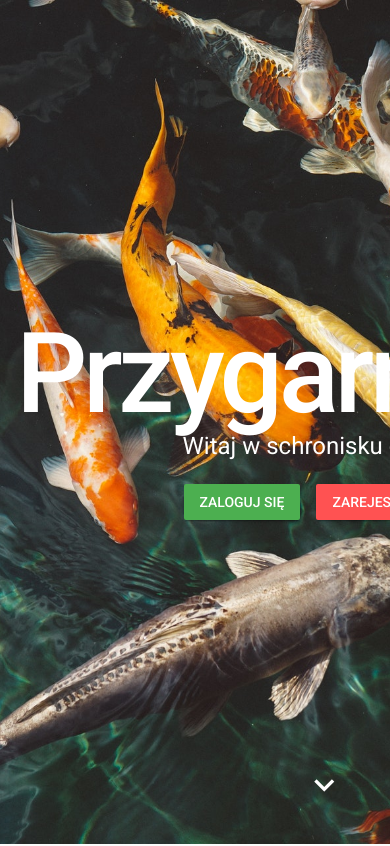
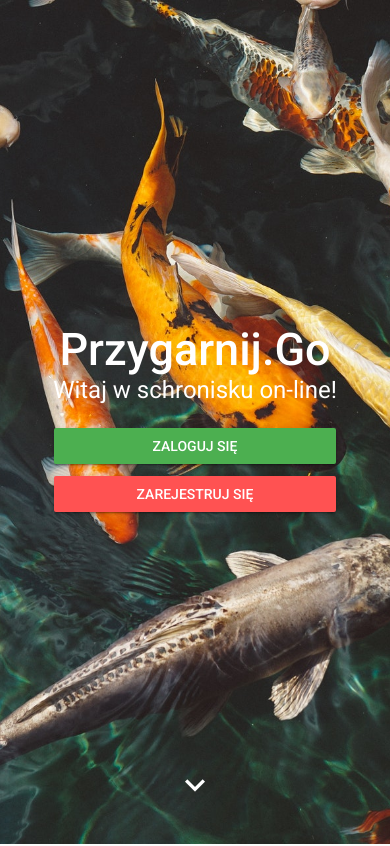
Before and after one commit to kozlowsky/ick-project, a Vue app: page /#/ in a window 390 px wide. Shown: the top 846 px of the page. Built offline with nearby package versions, Linux system fonts and the light colour scheme.

Commit message:
header buttons responsive fix

```diff
--- a/src/components/Header.vue
+++ b/src/components/Header.vue
@@ -8,11 +8,22 @@
     <v-img class="header-image" :src="require('../assets/pexels-photo-213399.jpeg')">
         <v-container fill-height>
             <v-layout align-center justify-center column white--text>
-                <h1 class="display-4 font-weight-medium ">Przygarnij.Go</h1>
-                <p class="headline">Witaj w schronisku on-line!</p>
-                <div>
-                    <v-btn color="success" @click="$router.push('/login')">Zaloguj się</v-btn>
-                    <v-btn color="error" @click="$router.push('/register')">Zarejestruj się</v-btn>
+                <div class="text-xs-center">
+                    <h1 class="display-2 font-weight-medium ">Przygarnij.Go</h1>
+                    <p class="headline">Witaj w schronisku on-line!</p>
+                    <v-layout row wrap>
+                        <v-flex xs12 md6>
+                            <v-layout column>
+                                <v-btn color="success" @click="$router.push('/login')">Zaloguj się</v-btn>
+                            </v-layout>
+                        </v-flex>
+                        <v-flex xs12 md6>
+                            <v-layout column>
+                                <v-btn color="error" @click="$router.push('/register')">Zarejestruj się</v-btn>
+                            </v-layout>
+                        </v-flex>
+
+                    </v-layout>
                 </div>
                 <div class="arrow-down">
                     <v-btn fab icon @click="$vuetify.goTo('#aboutApplication')">
```
